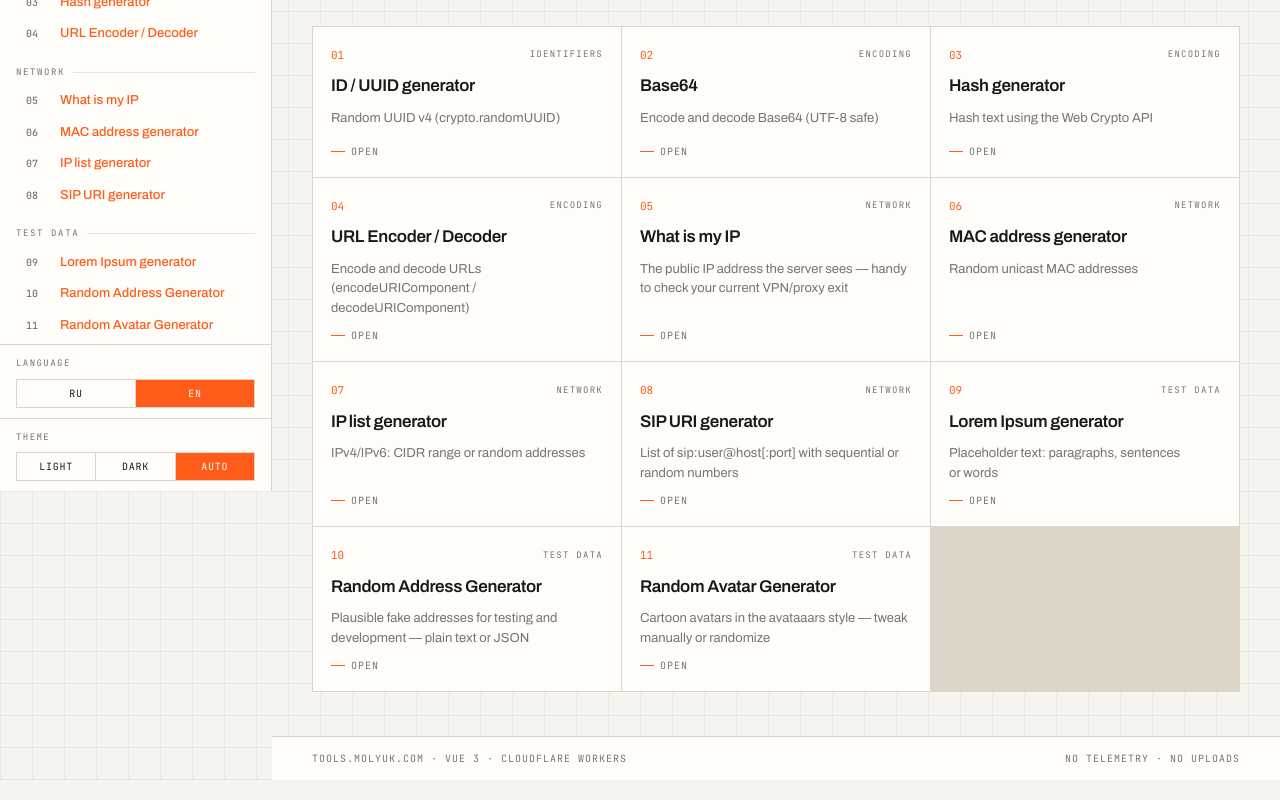
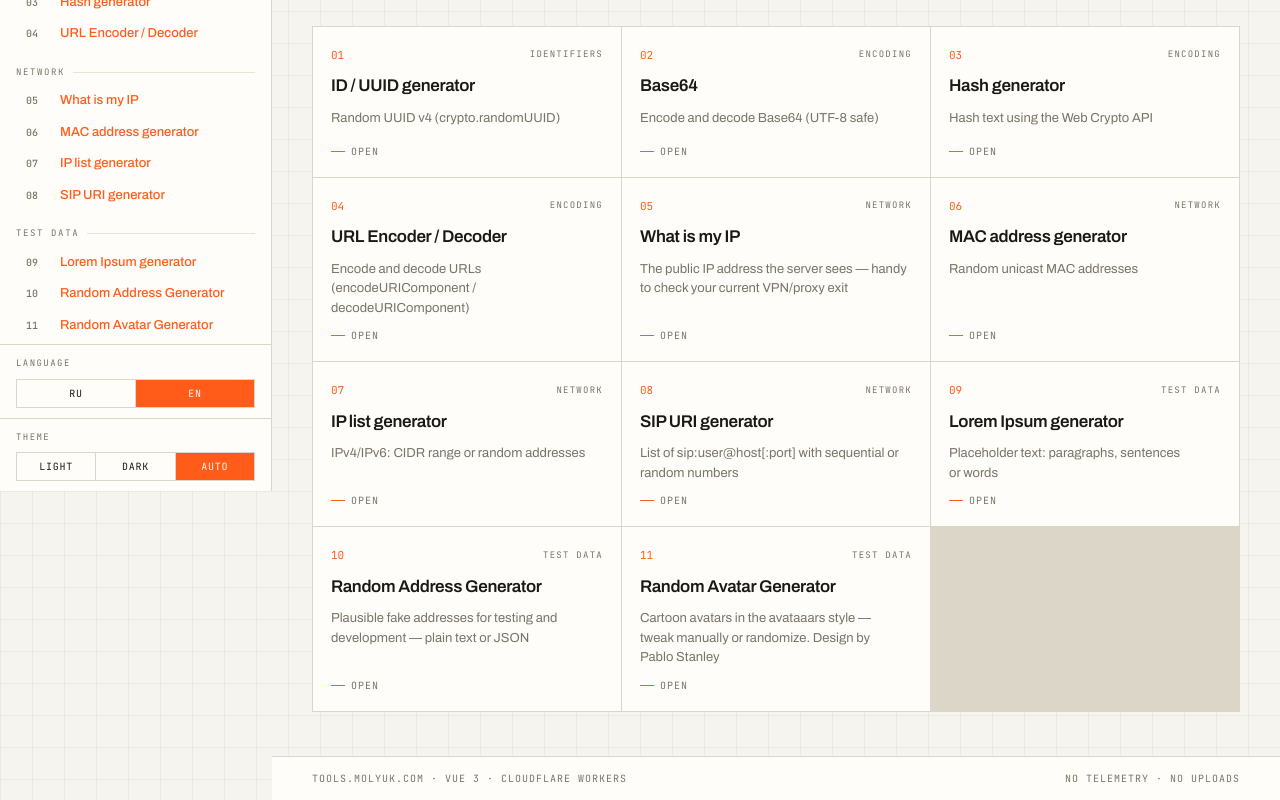
Before and after one commit to andrewmolyuk/tools.molyuk.com, a Vue app: page / in a window 1280 px wide. Shown: the part 309-1109 px from the top of the page. Built offline with nearby package versions, Linux system fonts and the light colour scheme.

Commit message:
Move avatar attribution into the tool description
Replaces the separate credit line/link under the preview with a plain
"Design by Pablo Stanley" clause appended to the tool's description.

```diff
--- a/src/i18n/messages.ts
+++ b/src/i18n/messages.ts
@@ -144,7 +144,7 @@ export const messages = {
       },
       randomAvatar: {
         name: 'Генератор случайных аватаров',
-        description: 'Мультяшные аватары в стиле avataaars — настройте вручную или случайно',
+        description: 'Мультяшные аватары в стиле avataaars — настройте вручную или случайно. Дизайн — Pablo Stanley',
         randomize: 'Случайный',
         downloadPng: 'PNG',
         downloadSvg: 'SVG',
@@ -321,7 +321,7 @@ export const messages = {
       },
       randomAvatar: {
         name: 'Random Avatar Generator',
-        description: 'Cartoon avatars in the avataaars style — tweak manually or randomize',
+        description: 'Cartoon avatars in the avataaars style — tweak manually or randomize. Design by Pablo Stanley',
         randomize: 'Randomize',
         downloadPng: 'PNG',
         downloadSvg: 'SVG',
--- a/src/tools/random-avatar/RandomAvatarGenerator.vue
+++ b/src/tools/random-avatar/RandomAvatarGenerator.vue
@@ -102,10 +102,6 @@ const labelClass = 'font-mono text-[9px] tracking-[.16em] text-mute uppercase'
           </button>
           <CopyButton :text="svgMarkup" />
         </div>
-        <p class="mt-1 max-w-[228px] text-center text-[11px] leading-snug text-mute">
-          🎨
-          <a href="https://twitter.com/pablostanley" target="_blank" rel="noopener">Pablo Stanley</a>
-        </p>
       </div>
 
       <div class="flex-1 border border-line bg-panel">
```
